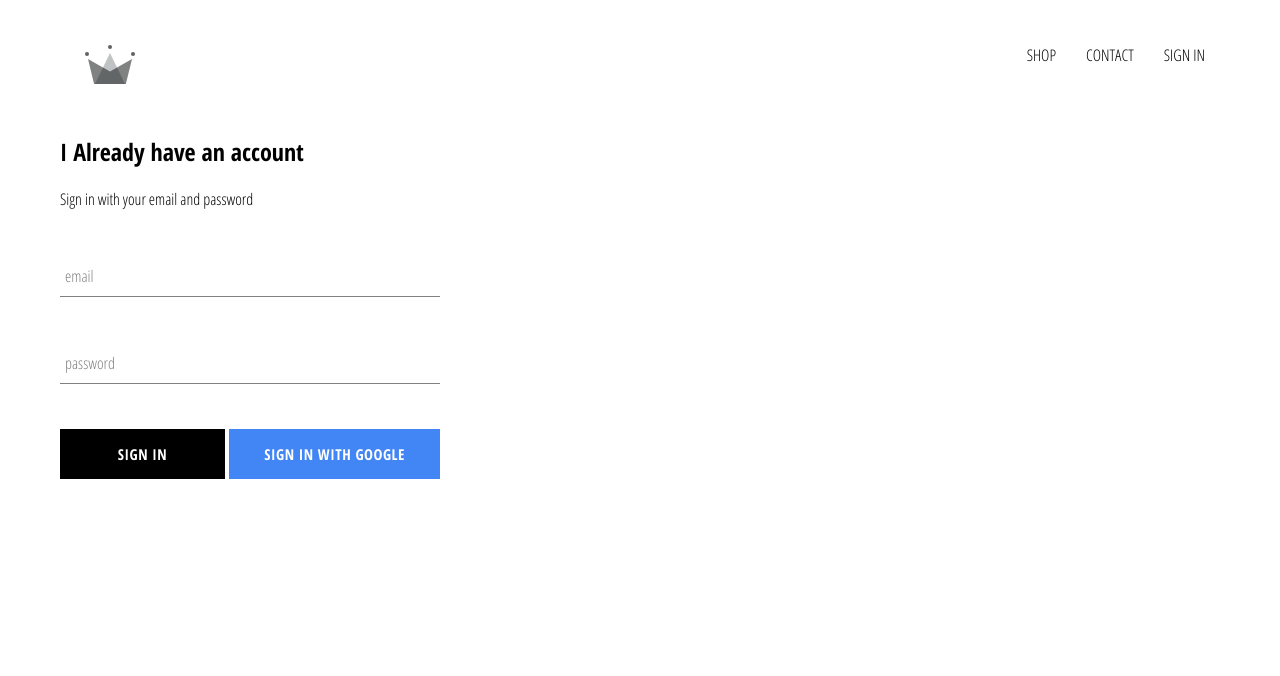
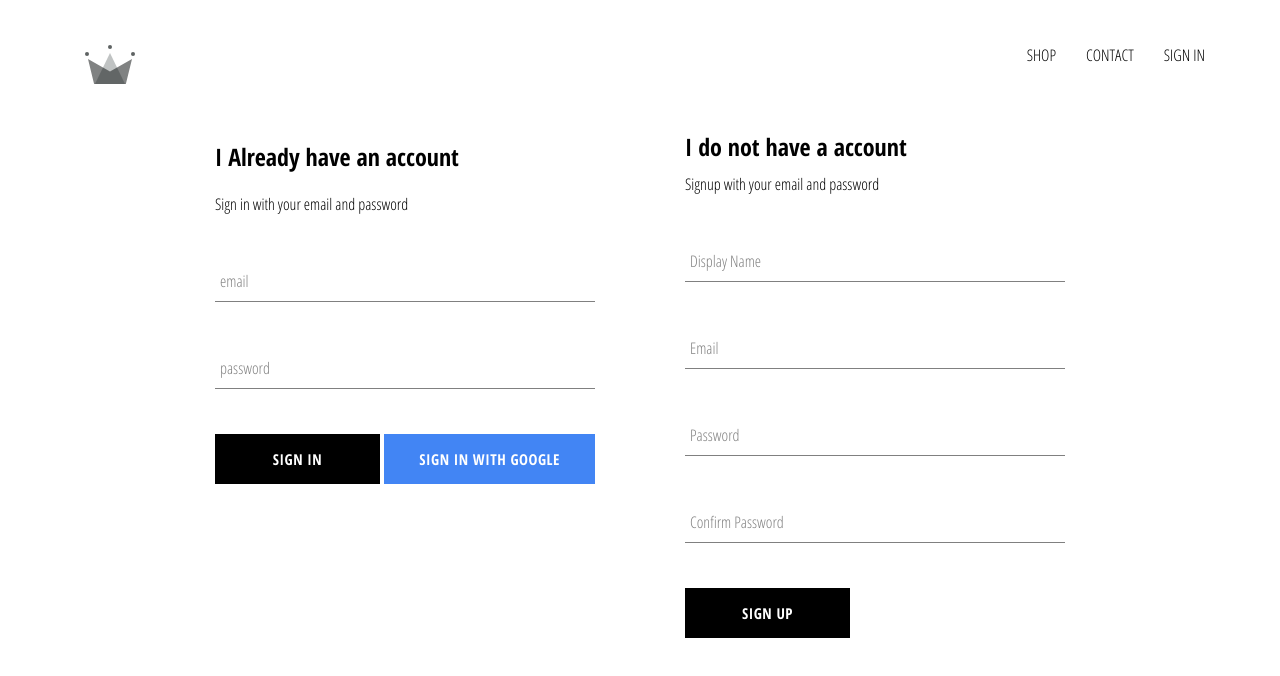
Before and after one commit to saikiran209/crwn-clothing, a React (Create React App) app: page /signin in a window 1280 px wide. Shown: the top 676 px of the page. Built offline with nearby package versions, Linux system fonts and the light colour scheme; no server answers.

Commit message:
Created SignUp component and integrated it with firebase

```diff
--- a/src/App.js
+++ b/src/App.js
@@ -5,7 +5,7 @@
 import './App.css';
 import Header  from './components/header/header.component';
 import SignInAndSignUpPage from './pages/sign-in-and-signup/sign-in-and-sign-up.component';
-import { auth } from './firebase/firebase.utils';
+import { auth , createUserProfileDoucment} from './firebase/firebase.utils';
 
 
 class App extends React.Component {
@@ -20,9 +20,21 @@
   unsubscribeFromAuth = null
 
   componentDidMount(){
-    this.unsubscribeFromAuth = auth.onAuthStateChanged(user => {
-      this.setState({currentUser : user});
-    })
+    this.unsubscribeFromAuth = auth.onAuthStateChanged(async userAuth => {
+      if(userAuth){
+        const userRef = createUserProfileDoucment(userAuth);
+
+        userRef.onSnapshot(snapShot => {
+            this.setState({
+               currentUser: {
+                 id: snapShot.id,
+                 ...snapShot.data()
+               }
+            })
+        });
+      }
+      this.setState({currentUser : userAuth});
+    });
   }
 
   componentWillUmnount(){
--- /dev/null
+++ b/src/components/sign-up/sign-up.omponent.jsx
@@ -0,0 +1,66 @@
+import React from "react";
+import FormInput from "../form-input/form-input.component";
+import CustomButton from "../custom-button/custom-button.component";
+import { auth, createUserProfileDoucment } from "../../firebase/firebase.utils";
+import './sign-up.styles.scss';
+
+class Signup extends React.Component {
+    constructor() {
+        super();
+        this.state = {
+            displayName: '',
+            email:'',
+            password:'',
+            confirmPassword:''
+        }
+      }
+
+    handleSubmit = async event => {
+        event.preventDefault();
+
+        const { displayName, email, password, confirmPassword } = this.state;
+        if(password!== confirmPassword)
+        {
+           alert("passwords don't match");
+           return;
+        }
+        try {
+            const { user} = await auth.createUserWithEmailAndPassword(email, password);
+
+            await createUserProfileDoucment(user, {displayName});
+
+            this.setState({
+                displayName: '',
+                email:'',
+                password:'',
+                confirmPassword:''
+            });
+        }catch(error){
+            console.error(error);
+        }
+    }
+
+    handleChange = event => {
+        const {name, value} = event.target;
+        this.setState({[name]: value});
+    }
+
+    render(){
+        const { displayName, email, password, confirmPassword } = this.state;
+        return (
+            <div className='sign-up'>
+               <h2 className='title'>I do not have a account</h2>
+               <span>Signup with your email and password</span>
+               <form className='sign-up-form' onSubmit={this.handleSubmit}>
+                 <FormInput type='text' name='displayName' value={displayName} onChange={this.handleChange} label='Display Name' required />
+                 <FormInput type='email' name='email' value={email} onChange={this.handleChange} label='Email' required />
+                 <FormInput type='password' name='password' value={password} onChange={this.handleChange} label='Password' required />
+                 <FormInput type='password' name='confirmPassword' value={confirmPassword} onChange={this.handleChange} label='Confirm Password' required />
+                 <CustomButton type='submit'>SIGN UP</CustomButton>
+               </form>
+            </div>
+        )
+    }
+}
+
+export default Signup;
--- /dev/null
+++ b/src/components/sign-up/sign-up.styles.scss
@@ -0,0 +1,9 @@
+.sign-up {
+    display:flex;
+    flex-direction: column;
+    width: 380px;
+
+    .title{
+        margin: 10px 0;
+    }
+}
--- a/src/firebase/firebase.utils.js
+++ b/src/firebase/firebase.utils.js
@@ -12,6 +12,29 @@
     measurementId: "G-6ZEV38WC93"
   };
 
+  export const createUserProfileDoucment = async (userAuth, additionalData) => {
+       if(!userAuth) return;
+
+       const userRef = firestore.doc(`users/${userAuth.uid}`);
+
+       const snapShot = await userRef.get();
+
+       if(!snapShot.exists) {
+           const {displayName, email} = userAuth;
+           const createdAt = new Date();
+           try{
+                 await userRef.set({
+                      displayName, email, createdAt, ...additionalData
+                 })
+
+           } catch(error){
+               console.log('error createing user', error.message);
+           }
+
+         }
+    return userRef;
+  };
+
   firebase.initializeApp(config);
 
   export const auth = firebase.auth();
--- a/src/pages/sign-in-and-signup/sign-in-and-sign-up.component.jsx
+++ b/src/pages/sign-in-and-signup/sign-in-and-sign-up.component.jsx
@@ -2,12 +2,14 @@
 
 import './sign-in-and-sign-up.styles.scss'
 import SignIn from "../../components/sign-in/sign-in.component";
+import Signup from "../../components/sign-up/sign-up.omponent";
 
 const SignInAndSignUpPage = () => (
 
 
     <div className='sign-in-and-sign-up'>
       <SignIn />
+      <Signup />
     </div>
 )
 
--- a/src/pages/sign-in-and-signup/sign-in-and-sign-up.styles.scss
+++ b/src/pages/sign-in-and-signup/sign-in-and-sign-up.styles.scss
@@ -0,0 +1,6 @@
+.sign-in-and-sign-up {
+    width: 850px;
+    display: flex;
+    justify-content: space-between;
+    margin: 30px auto;
+}
```
